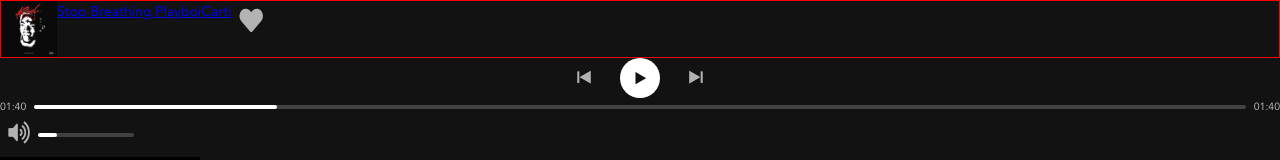
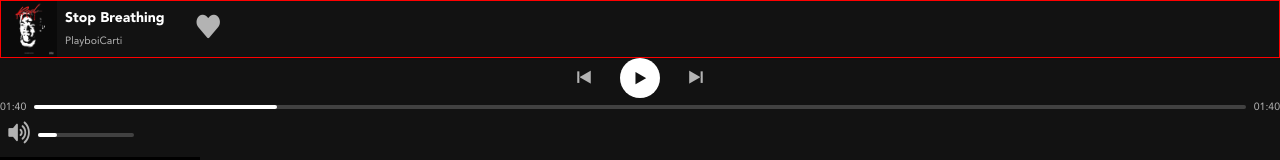
Before and after one commit to angeelbarbosa/my-own-spotify-player, a plain HTML site: page index.html in a window 1280 px wide. Shown: the top 160 px of the page. Drawn offline with Linux system fonts and the light colour scheme; files whose address does not match are found by name; a web font is replaced by a local one.

Commit message:
now-playing(continued)

```diff
--- a/css/now-playing.css
+++ b/css/now-playing.css
@@ -1,12 +1,38 @@
 .nowPlaying{
   border: 1px solid red;
   display: flex;
+  gap: .5rem;
+}
+
+.nowPlaying-cover img{
+/* border: 1px solid red; */
+inline-size: 3.5rem;
+block-size: 3.5rem;
+vertical-align: middle;
+
 }
 
 .nowPlaying-details{
   display: flex;
+  gap: 1.5rem;
+  align-items: center;
 }
 /* .nowPlaying-description a{
   max-inline-size: 10px;
 
 } */
+
+.nowPlaying-title{
+  /* border: 1px solid greenyellow; */
+  color: var(--white);
+  font: var(--baseFontBold);
+  text-decoration: none;
+  display: block;
+}
+
+.nowPlaying-artist{
+/* border: 1px solid red; */
+  color: var(--gray10);
+  font: var(--small);
+  text-decoration: none;
+}
--- a/index.html
+++ b/index.html
@@ -14,10 +14,12 @@
 </head>
 <body class="body">
   <div class="nowPlaying">
-    <img src="./images/carti-coverArt.png" width="56" height="56" title="Cover Art Stop Breathing - PlayboiCarti" alt="Cover Art Stop Breathing - PlayboiCarti">
+    <div class="nowPlaying-cover">
+      <img src="./images/carti-coverArt.png" width="56" height="56" title="Cover Art Stop Breathing - PlayboiCarti" alt="Cover Art Stop Breathing - PlayboiCarti">
+    </div>
     <div class="nowPlaying-details">
      <div class="nowPlaying-description">
-      <a href="#Stop Breathing" class="nowPLaying-title">
+      <a href="#Stop Breathing" class="nowPlaying-title">
         Stop Breathing
       </a>
       <a href="#PlayboiCarti" class="nowPlaying-artist">
```
